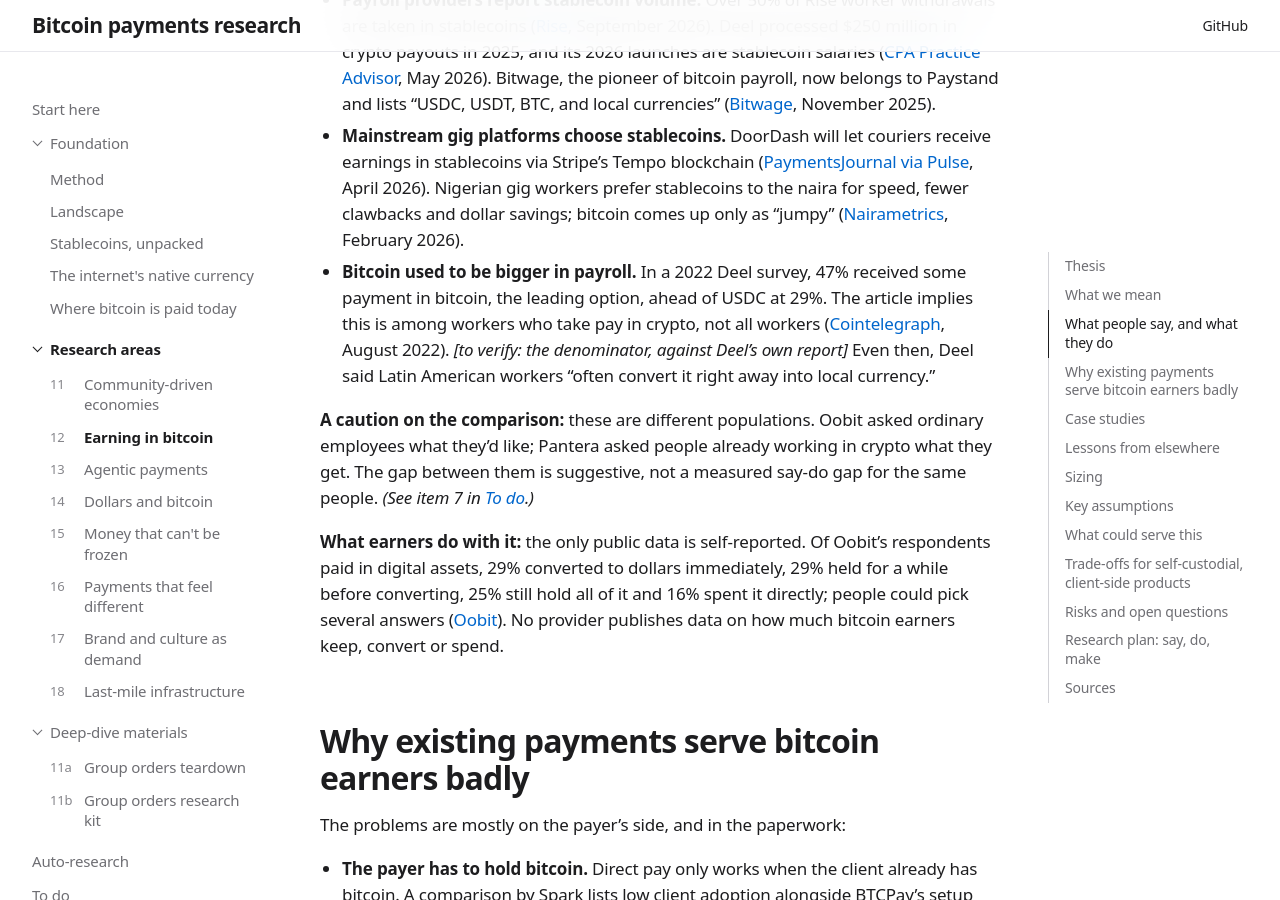
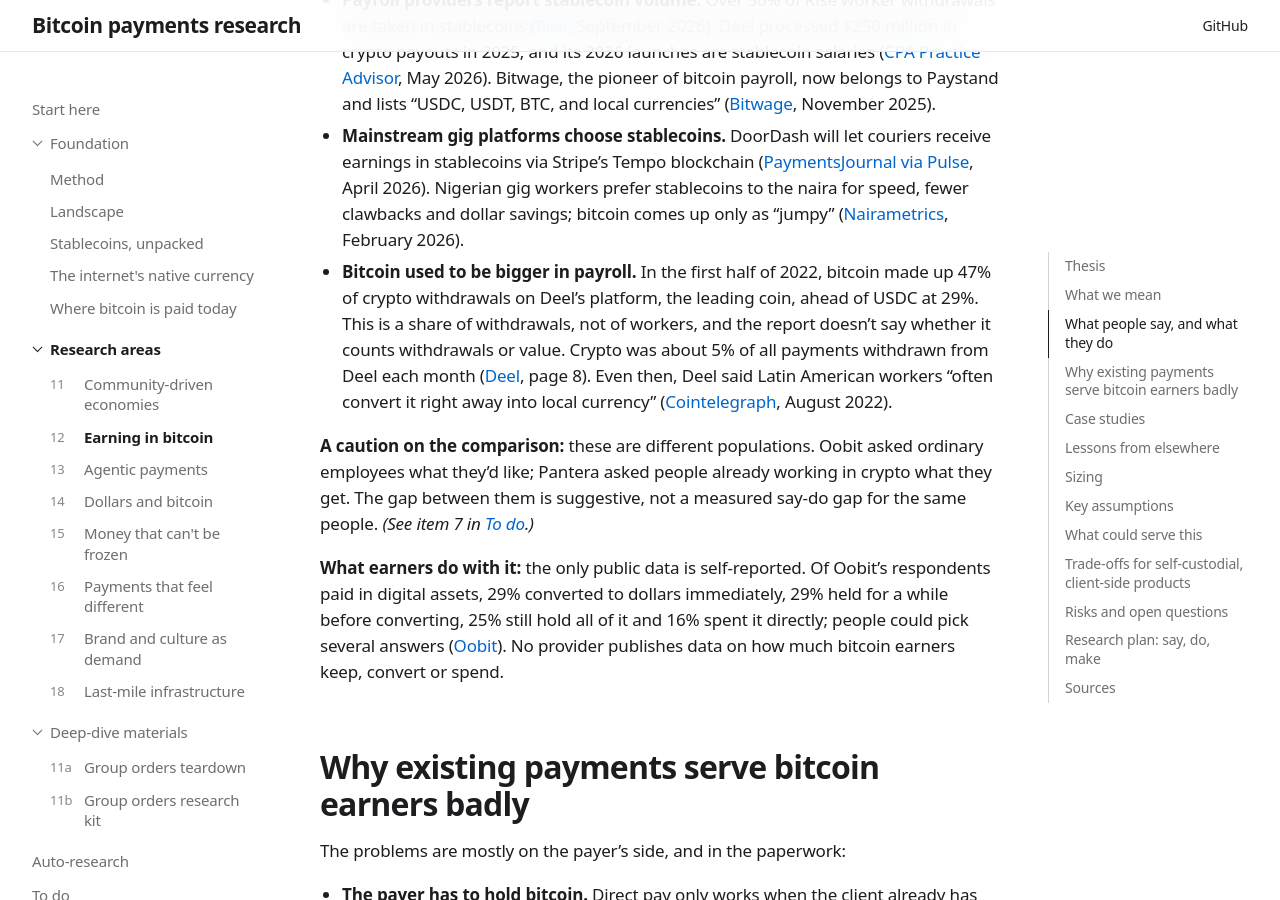
Before and after one commit to GBKS/bitcoin-payments-research, a Jekyll site: the page built from 12-earning-in-bitcoin.md, in a window 1280 px wide and 900 px high, scrolled down 2095 px. Built offline with Jekyll 4.4.1, drawn with Linux system fonts in a browser that asks for light colours; our own code applies the rules of GitHub Pages for plain Markdown files; some of the changed text lies outside the part shown.

Commit message:
Settle the Deel 2022 figure against Deel's own report (area 12)
The 47% is bitcoin's share of crypto withdrawals on Deel's platform in
H1 2022, not a share of workers, and it is platform data, not a survey.
Cite the report directly, drop the [to verify] label, remove the item
from the To verify list and add a log entry.

Refs #22

Co-Authored-By: Claude Fable 5.2 <noreply@anthropic.com>

```diff
--- a/12-earning-in-bitcoin.md
+++ b/12-earning-in-bitcoin.md
@@ -40,7 +40,7 @@ Merchant income is covered in [Last-mile infrastructure](18-last-mile-infrastruc
 - **Crypto salaries are stablecoins.** In Pantera's survey of over 1,600 people working in the blockchain industry, 9.6% were paid in crypto, a threefold jump. USDC (63%) and USDT (28.6%) made up over 90% of crypto salaries ([Pantera](https://panteracapital.com/blockchain-compensation-survey-2024/), August 2025).
 - **Payroll providers report stablecoin volume.** Over 50% of Rise worker withdrawals are taken in stablecoins ([Rise](https://www.riseworks.io/blog/q3-2026-stablecoin-payroll-report), September 2026). Deel processed $250 million in crypto payouts in 2025, and its 2026 launches are stablecoin salaries ([CPA Practice Advisor](https://www.cpapracticeadvisor.com/2026/05/26/deel-announces-stablecoin-salary-payouts-new-head-of-crypto/183971/), May 2026). Bitwage, the pioneer of bitcoin payroll, now belongs to Paystand and lists "USDC, USDT, BTC, and local currencies" ([Bitwage](https://bitwage.com/en-us/blog/bitwage-joins-paystand), November 2025).
 - **Mainstream gig platforms choose stablecoins.** DoorDash will let couriers receive earnings in stablecoins via Stripe's Tempo blockchain ([PaymentsJournal via Pulse](https://www.pulse.bot/fintech/news/doordash-to-offer-gig-workers-stablecoin-payouts-63045324-8b01-4649-ae52-06e4eb92a150/), April 2026). Nigerian gig workers prefer stablecoins to the naira for speed, fewer clawbacks and dollar savings; bitcoin comes up only as "jumpy" ([Nairametrics](https://nairametrics.com/2026/02/24/why-nigerian-gig-workers-prefer-stablecoin-payments-to-the-naira/), February 2026).
-- **Bitcoin used to be bigger in payroll.** In a 2022 Deel survey, 47% received some payment in bitcoin, the leading option, ahead of USDC at 29%. The article implies this is among workers who take pay in crypto, not all workers ([Cointelegraph](https://cointelegraph.com/magazine/beyond-the-headlines-the-real-adoption-of-bitcoin-salaries), August 2022). *[to verify: the denominator, against Deel's own report]* Even then, Deel said Latin American workers "often convert it right away into local currency."
+- **Bitcoin used to be bigger in payroll.** In the first half of 2022, bitcoin made up 47% of crypto withdrawals on Deel's platform, the leading coin, ahead of USDC at 29%. This is a share of withdrawals, not of workers, and the report doesn't say whether it counts withdrawals or value. Crypto was about 5% of all payments withdrawn from Deel each month ([Deel](https://19498232.fs1.hubspotusercontent-na1.net/hubfs/19498232/Global%20Hiring%20Report/Deel%20State%20of%20Global%20Hiring%20Report%20%5BH1%202022%5D.pdf), page 8). Even then, Deel said Latin American workers "often convert it right away into local currency" ([Cointelegraph](https://cointelegraph.com/magazine/beyond-the-headlines-the-real-adoption-of-bitcoin-salaries), August 2022).
 
 **A caution on the comparison:** these are different populations. Oobit asked ordinary employees what they'd like; Pantera asked people already working in crypto what they get. The gap between them is suggestive, not a measured say-do gap for the same people. *(See item 7 in [To do](TODO.md).)*
 
@@ -237,7 +237,7 @@ Following Liz Sanders' framework, weighting what people **do** and **make** over
 
 **Context:** [Spiral: Value Stored. Now What?](https://spiralxyz.substack.com/p/value-stored-now-what)
 
-**Say and do:** [Bitcoin Magazine on the Oobit survey](https://bitcoinmagazine.com/news/demand-for-crypto-pay-surges-but-payroll-systems-fall-behind-research) · [Oobit on blockchain payroll](https://www.oobit.com/blockchain-payroll) · [Pantera's compensation survey](https://panteracapital.com/blockchain-compensation-survey-2024/) · [Rise payroll report](https://www.riseworks.io/blog/q3-2026-stablecoin-payroll-report) · [CPA Practice Advisor on Deel](https://www.cpapracticeadvisor.com/2026/05/26/deel-announces-stablecoin-salary-payouts-new-head-of-crypto/183971/) · [Bitwage joins Paystand](https://bitwage.com/en-us/blog/bitwage-joins-paystand) · [Pulse on DoorDash](https://www.pulse.bot/fintech/news/doordash-to-offer-gig-workers-stablecoin-payouts-63045324-8b01-4649-ae52-06e4eb92a150/) · [Nairametrics on Nigerian gig workers](https://nairametrics.com/2026/02/24/why-nigerian-gig-workers-prefer-stablecoin-payments-to-the-naira/) · [Cointelegraph on bitcoin salaries](https://cointelegraph.com/magazine/beyond-the-headlines-the-real-adoption-of-bitcoin-salaries)
+**Say and do:** [Bitcoin Magazine on the Oobit survey](https://bitcoinmagazine.com/news/demand-for-crypto-pay-surges-but-payroll-systems-fall-behind-research) · [Oobit on blockchain payroll](https://www.oobit.com/blockchain-payroll) · [Pantera's compensation survey](https://panteracapital.com/blockchain-compensation-survey-2024/) · [Rise payroll report](https://www.riseworks.io/blog/q3-2026-stablecoin-payroll-report) · [CPA Practice Advisor on Deel](https://www.cpapracticeadvisor.com/2026/05/26/deel-announces-stablecoin-salary-payouts-new-head-of-crypto/183971/) · [Bitwage joins Paystand](https://bitwage.com/en-us/blog/bitwage-joins-paystand) · [Pulse on DoorDash](https://www.pulse.bot/fintech/news/doordash-to-offer-gig-workers-stablecoin-payouts-63045324-8b01-4649-ae52-06e4eb92a150/) · [Nairametrics on Nigerian gig workers](https://nairametrics.com/2026/02/24/why-nigerian-gig-workers-prefer-stablecoin-payments-to-the-naira/) · [Deel's State of Global Hiring Report, H1 2022](https://19498232.fs1.hubspotusercontent-na1.net/hubfs/19498232/Global%20Hiring%20Report/Deel%20State%20of%20Global%20Hiring%20Report%20%5BH1%202022%5D.pdf) · [Cointelegraph on bitcoin salaries](https://cointelegraph.com/magazine/beyond-the-headlines-the-real-adoption-of-bitcoin-salaries)
 
 **Rules and tax:** [29 CFR 531.27](https://www.law.cornell.edu/cfr/text/29/531.27) · [IRS virtual currency FAQ](https://www.irs.gov/individuals/international-taxpayers/frequently-asked-questions-on-virtual-currency-transactions) · [HMRC Cryptoassets Manual](https://www.gov.uk/hmrc-internal-manuals/cryptoassets-manual/crypto21100) · [Haufe on the Federal Labor Court ruling](https://www.haufe.de/recht/arbeits-sozialrecht/bag-kryptowaehrung-als-arbeitsentgelt-ist-zulaessig_218_647236.html) · [Cointelegraph on Brazil's bill](https://cointelegraph.com/news/brazil-bill-bitcoin-salary-regulation) · [CoinTracking on de minimis proposals](https://cointracking.info/blog/crypto-de-minimis-tax-exemption) · [Time on New York City's mayor](https://time.com/6140923/new-york-city-mayor-adams-cryptocurrency)
 
```
Also changed, not shown: other parts of 12-earning-in-bitcoin.md (+1 -1 lines), 00-start-here.md (+2 -1 lines), TODO.md (+1 -2 lines).
